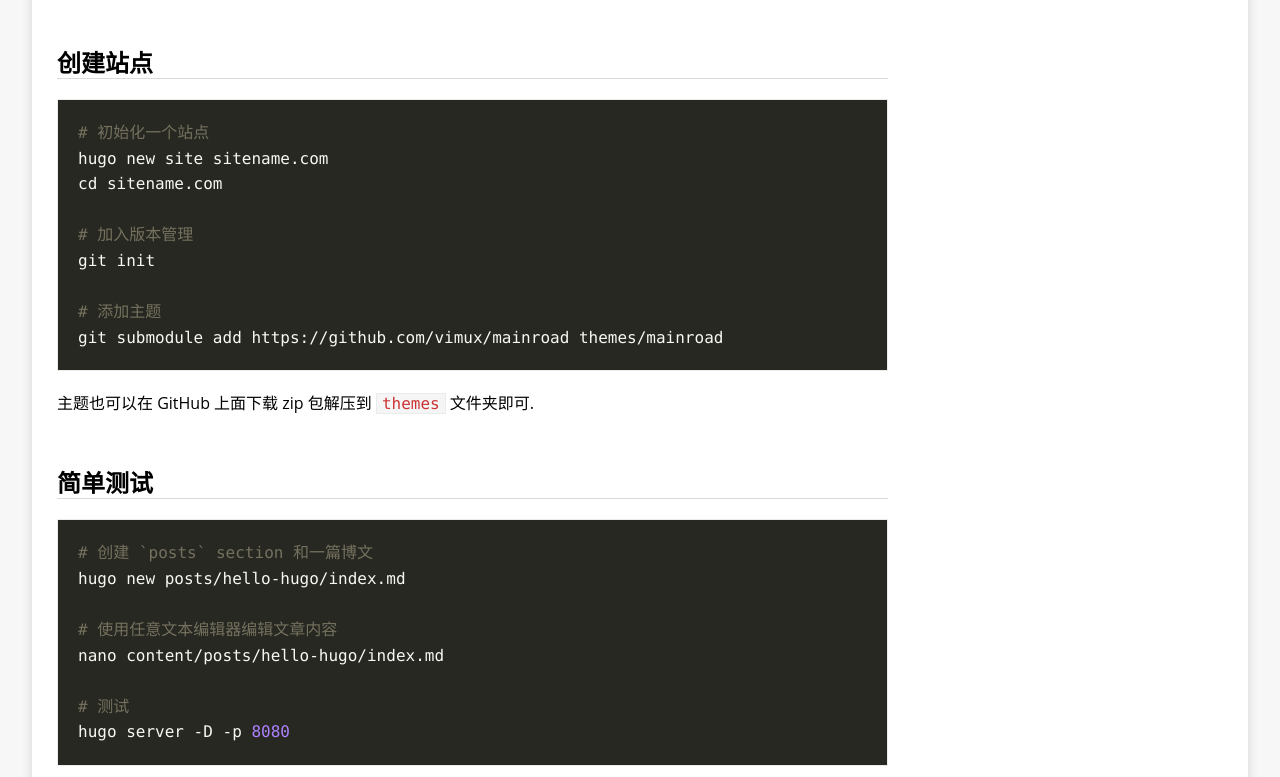
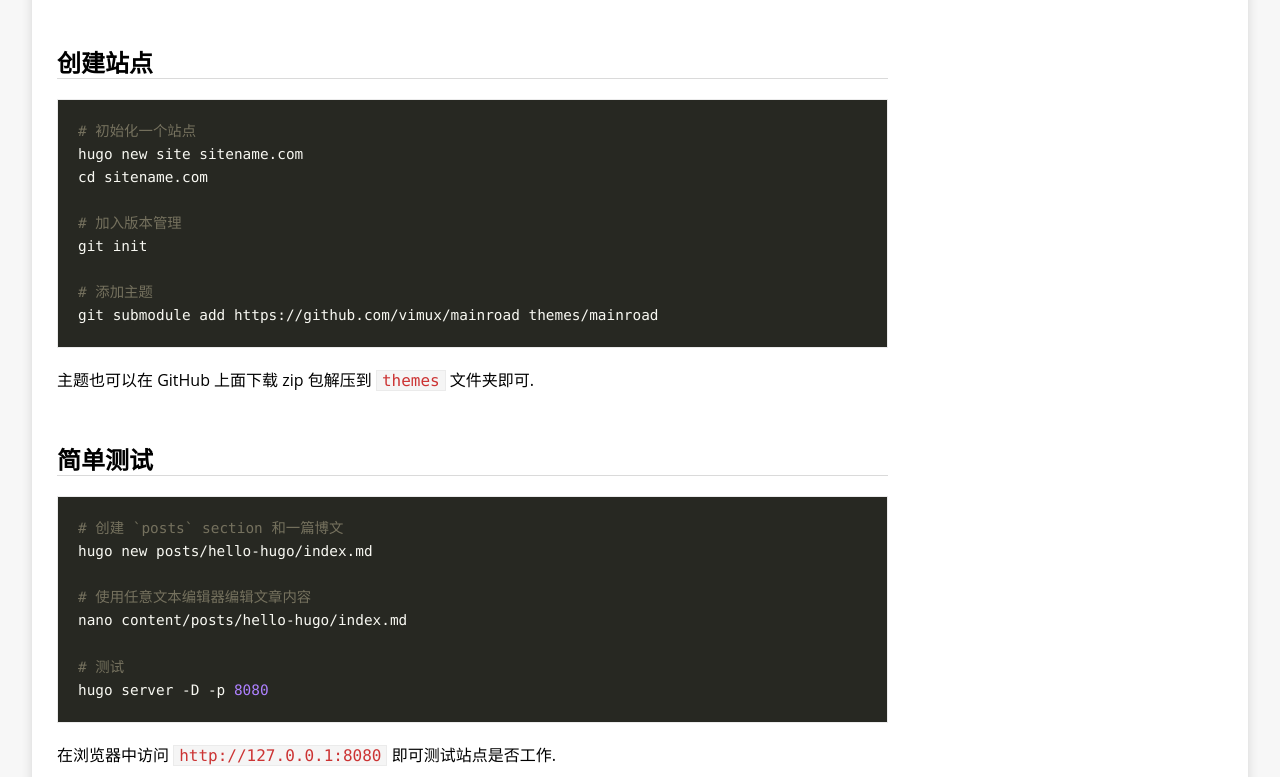
Before and after one commit to dot-osk/dot-osk.github.io, a plain HTML site: page posts/refresh-my-blog/index.html in a window 1280 px wide. Shown: the part 1303-2080 px from the top of the page. Drawn offline with Linux system fonts and the light colour scheme.

Commit message:
update customCSS

```diff
--- a/res/css/custom.css
+++ b/res/css/custom.css
@@ -11,6 +11,10 @@ td pre {
 	border: 1px dashed rgb(77, 77, 77);
     padding-left: 2px;
     padding-right: 2px;
+}
+
+div.highlight pre {
+	font-size: 0.9em;
 }
 
 div.post__content {
```
